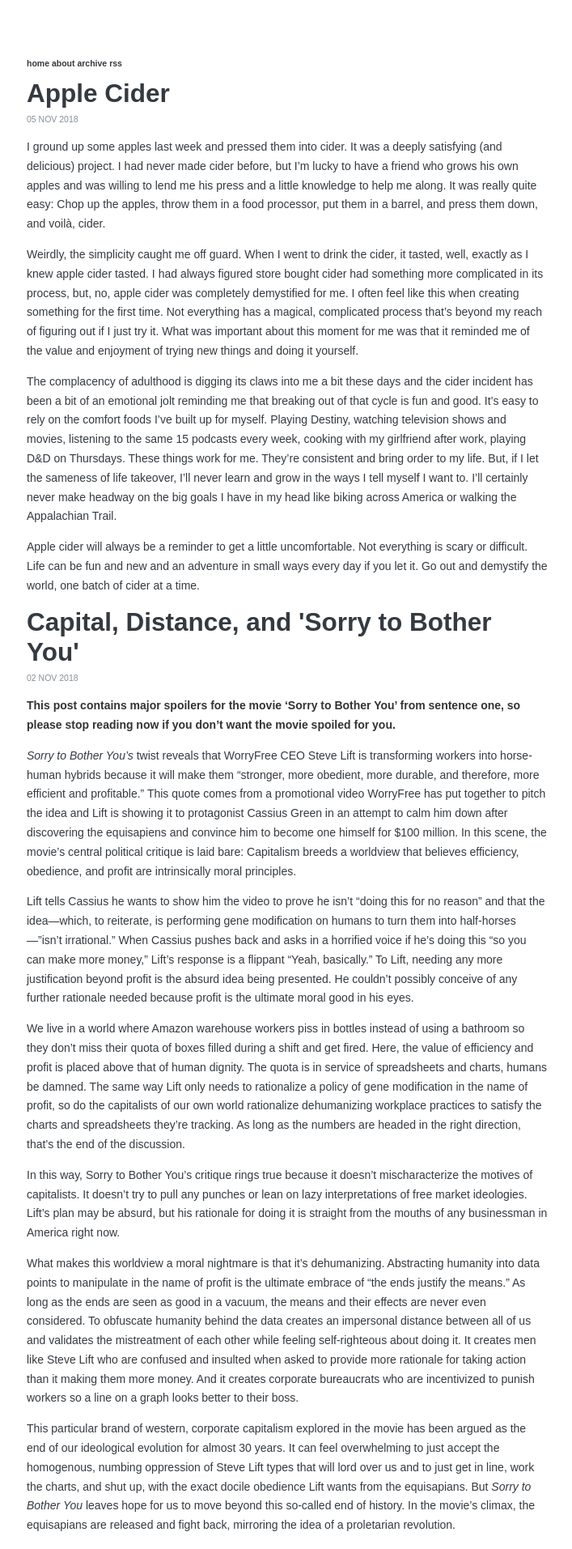
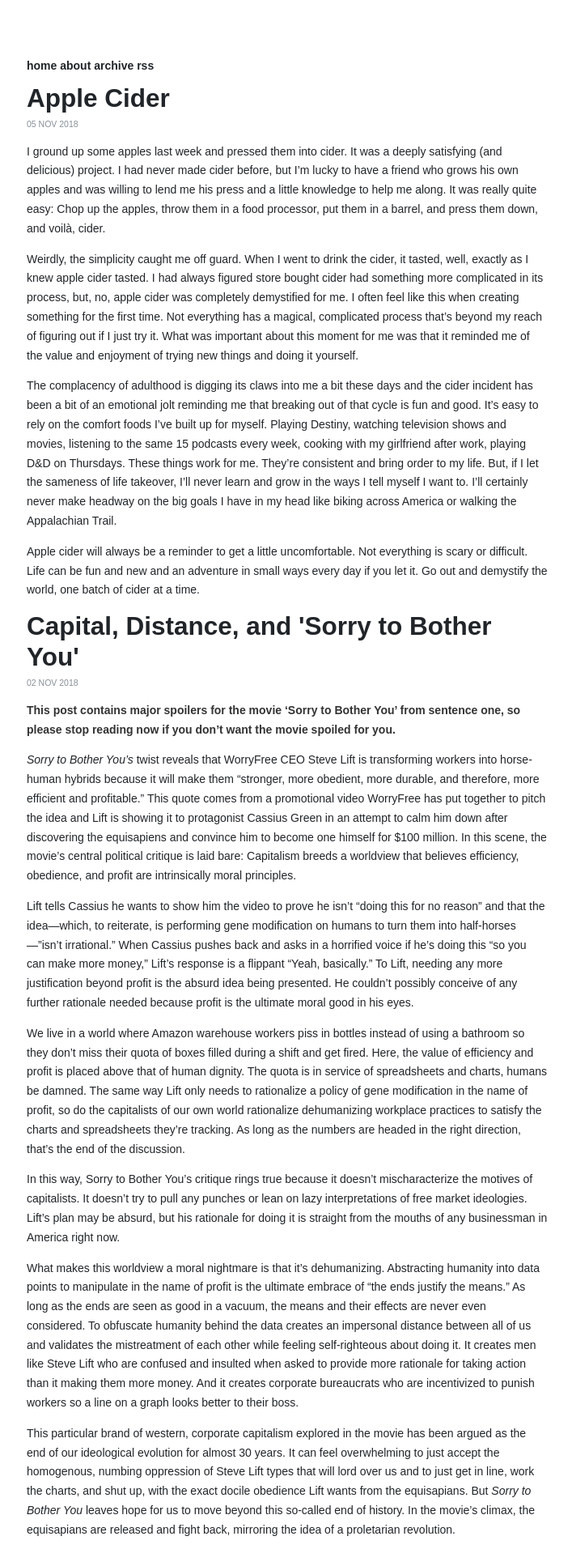
Before and after one commit to thisisamatthew/thisisamatthew.github.io, a Jekyll site: the page built from index.html, in a window 1280 px wide. Shown: the top 1913 px of the page at 81% size, without its empty margins (285-992 px from the left). Built offline with Jekyll 4.4.1, drawn with Linux system fonts in a browser that asks for light colours; the list of posts is cut into pages by our own code.

Commit message:
more font changes

```diff
--- a/_sass/_site.scss
+++ b/_sass/_site.scss
@@ -76,7 +76,7 @@
 .header-small {
   text-align: left;
   margin-bottom: .75rem;
-  font-size: .75rem;
+  font-size: 1rem;
   font-weight: 600;
 
   a {
--- a/_sass/_variables.scss
+++ b/_sass/_variables.scss
@@ -16,18 +16,18 @@
 /*--------------
   Color
   -------------- */
-$base-color: $oc-gray-8;
+$base-color: $oc-gray-9;
 $base-lighten-color: $oc-gray-6;
 
 $background-color: $oc-white;
 $background-over-color: $oc-gray-1;
 
-$text-color: $oc-gray-8;
+$text-color: $oc-gray-9;
 $link-color: $oc-blue-8;
 $code-color: $oc-indigo-9;
-$code-background-color: $oc-gray-1;
-$table-border-color: $oc-gray-2;
-$table-background-color: $oc-gray-1;
+$code-background-color: $oc-gray-3;
+$table-border-color: $oc-gray-5;
+$table-background-color: $oc-gray-3;
 
 $divider-color: $oc-gray-1;
 
```
